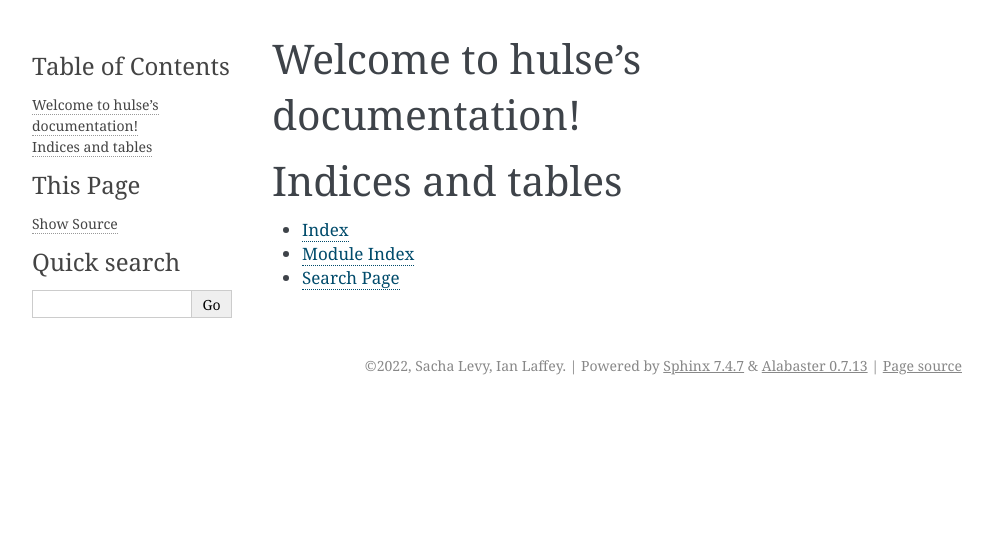
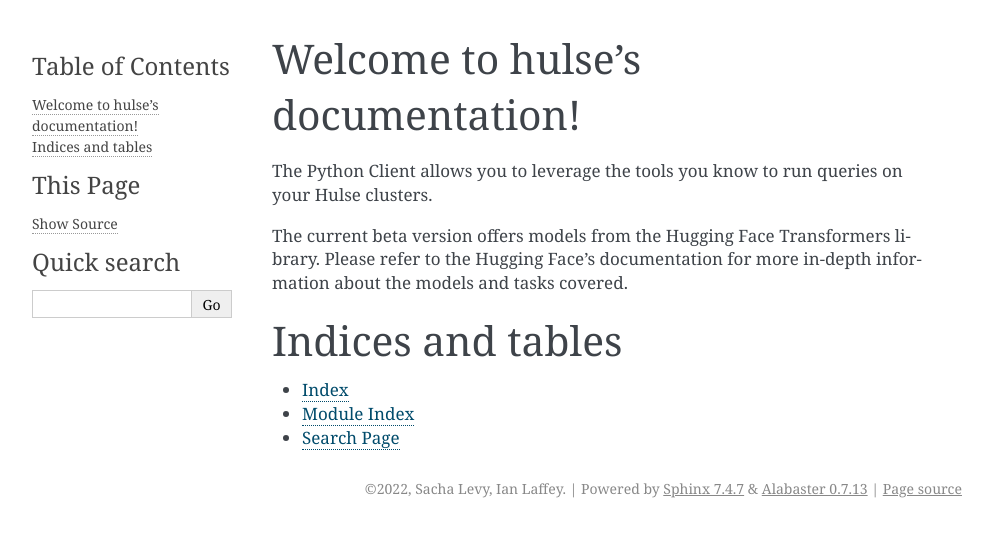
Before and after one commit to hulsedev/hulse-py, a Sphinx documentation site: the page built from docs/source/index.rst, in a window 1280 px wide. Shown: the top 537 px of the page, without its empty margins (148-1141 px from the left). Built offline with Sphinx 7.4.7, drawn with Linux system fonts in a browser that asks for light colours; pages that are not in the unit, such as notebooks, are missing from menus.

Commit message:
add new config

```diff
--- a/docs/source/conf.py
+++ b/docs/source/conf.py
@@ -12,7 +12,7 @@
 #
 import os
 import sys
-sys.path.insert(0, os.path.abspath('../'))
+sys.path.insert(0, os.path.abspath('../hulse/'))
 
 # -- Project information -----------------------------------------------------
 
--- a/docs/source/index.rst
+++ b/docs/source/index.rst
@@ -5,6 +5,10 @@
 
 Welcome to hulse's documentation!
 =================================
+The Python Client allows you to leverage the tools you know to run queries on your Hulse clusters.
+
+The current beta version offers models from the Hugging Face Transformers library. Please refer to the Hugging Face's documentation for more in-depth information about the models and tasks covered.
+
 
 .. toctree::
    :maxdepth: 2
```
Also changed, not shown: 2 other files.
